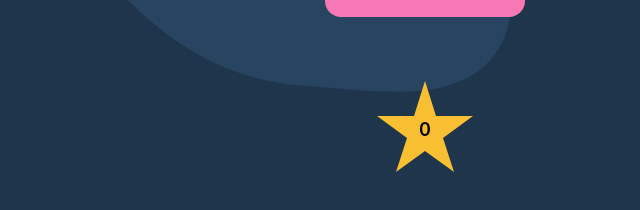
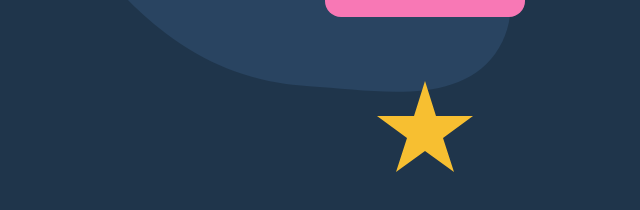
Before and after one commit to hellodeborahuk/buzzphonics, a React (Create React App) app: page / in a window 1280 px wide. Shown: the part 558-768 px from the top of the page, without its empty margins (215-855 px from the left). Built offline with nearby package versions, Linux system fonts and the light colour scheme.

Commit message:
Save points to local storage closes #32

```diff
--- a/src/components/MatchingGame.js
+++ b/src/components/MatchingGame.js
@@ -1,4 +1,4 @@
-import { useState, useContext } from "react";
+import { useState, useContext, useEffect } from "react";
 import {MdArrowBackIosNew} from "react-icons/md"
 import { useNavigate } from "react-router-dom"
 import { pointsContext } from "./PointsProvider";
@@ -6,6 +6,10 @@ import { pointsContext } from "./PointsProvider";
 const MatchingGame = () => {
   const navigate = useNavigate();
   const [points, setPoints] = useContext(pointsContext);
+
+  useEffect(() => {
+    localStorage.setItem("points", points);
+  }, [points]);
 
   const sounds = [
         { id: 1, letter: "h", icon: "hat" },
--- a/src/components/PhaseTwoQuiz.js
+++ b/src/components/PhaseTwoQuiz.js
@@ -1,7 +1,8 @@
 import { MdArrowBackIosNew } from "react-icons/md"
 import { useNavigate } from "react-router-dom"
-import { useState, useContext } from "react"
+import { useState, useContext, useEffect } from "react"
 import { pointsContext } from "./PointsProvider";
+
 const PhaseTwoQuiz= () => {
     const navigate = useNavigate()
 
@@ -126,8 +127,11 @@ const PhaseTwoQuiz= () => {
             setAnswered(falseAnswer)
             setTimeout(() => { setAnswered("") }, 800)
         }
+     }
 
-     }
+     useEffect(() => {
+        localStorage.setItem("points", points);
+      }, [points]);
 
     return (
         <section>
--- a/src/components/PointsProvider.js
+++ b/src/components/PointsProvider.js
@@ -3,11 +3,16 @@ import React, {createContext, useState} from "react"
 export const pointsContext = createContext();
 
 const PointsProvider = (props) => {
-        // this state will be shared with all components
-    const [points, setPoints] = useState(0);
+    const [points, setPoints] = useState(() => {
+        // getting stored value
+        const savedPoints = localStorage.getItem("points");
+        const initialValue = JSON.parse(savedPoints);
+        return initialValue || "";
+      });
+
+
 
     return (
-                // this is the provider providing state
         <pointsContext.Provider value={[points, setPoints]}>
             {props.children}
         </pointsContext.Provider>
```
